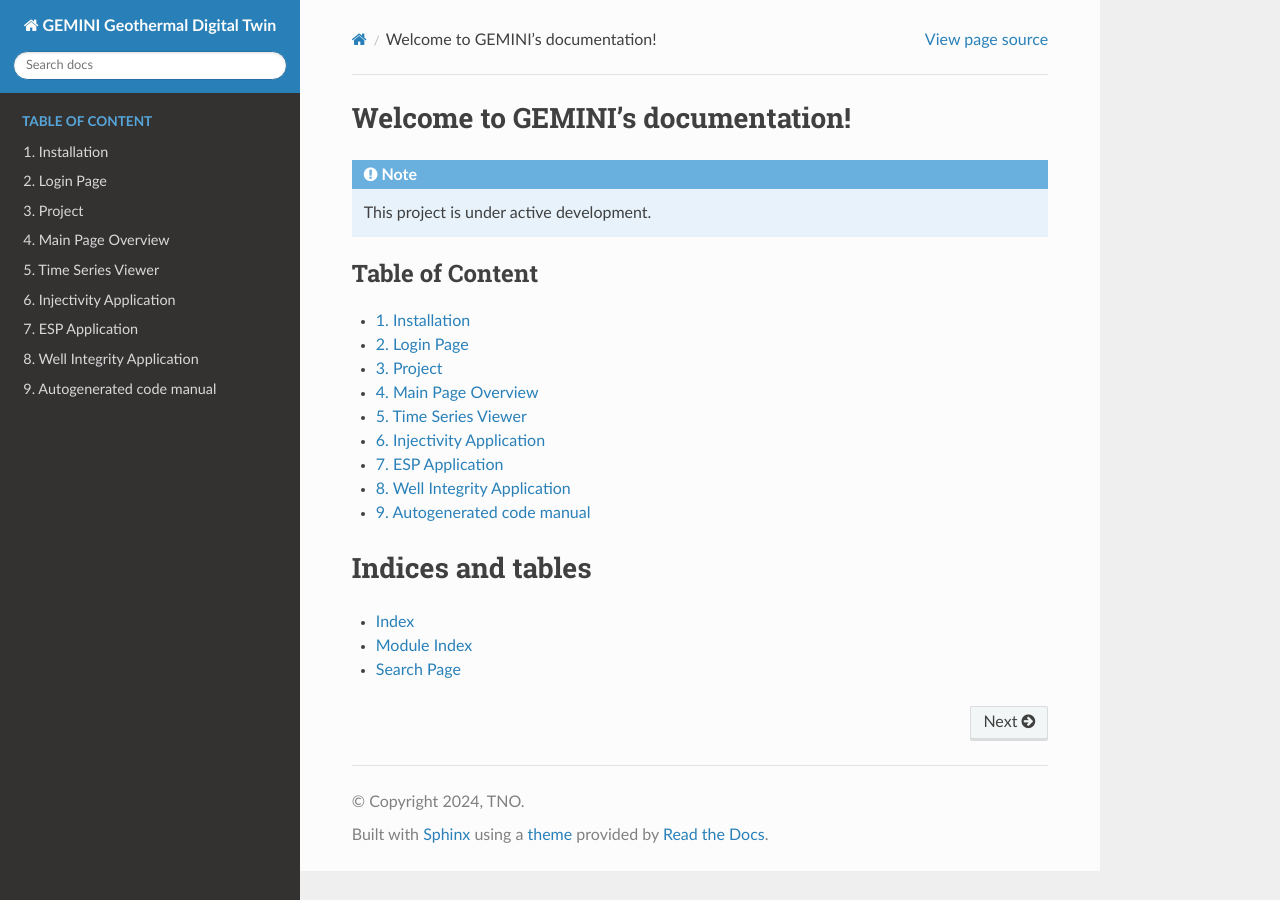
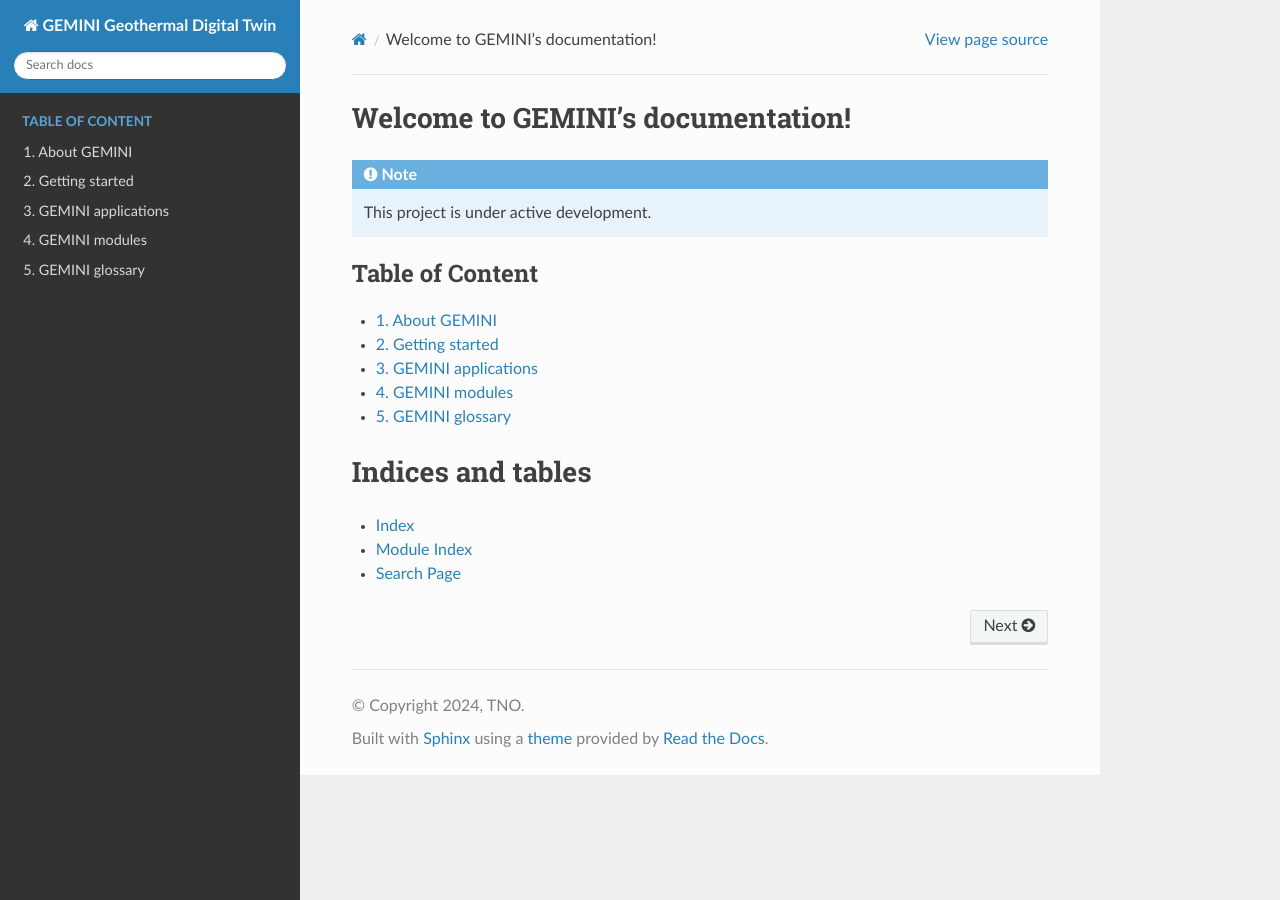
Before and after one commit to GEMINI-Digital-Twin/gemini-documentation, a Sphinx documentation site: the page built from source/index.rst, in a window 1280 px wide. Built offline with Sphinx 7.4.7 and the Read the Docs theme 2.0.0, drawn with Linux system fonts in a browser that asks for light colours.

Commit message:
Updated with new structure and corresponding new files

```diff
--- /dev/null
+++ b/source/about_gemini_overview.rst
@@ -0,0 +1,7 @@
+GEMINI overview
+===========================
+
+
+
+GEMINI architecture
+---------------------------
--- /dev/null
+++ b/source/glossary.rst
@@ -0,0 +1,4 @@
+GEMINI glossary
+===========================
+
+This page provides an overview of the definitions of various terms used in the GEMINI framework.
--- a/source/index.rst
+++ b/source/index.rst
@@ -1,4 +1,5 @@
-.. GEMINI documentation master file, created by
+..
+   GEMINI documentation master file, created by
    sphinx-quickstart on Wed May  3 17:46:45 2023.
    You can adapt this file completely to your liking, but it should at least
    contain the root `toctree` directive.
@@ -16,16 +17,11 @@ Welcome to GEMINI's documentation!
     :numbered:
     :caption: Table of Content
 
-
-    installation
-    login
-    project
-    overview
-    grafana
-    injectivity
-    esp
-    wellintegrity
-    code
+    index_about_gemini
+    index_getting_started
+    index_applications
+    index_modules
+    glossary
 
 
 Indices and tables
--- /dev/null
+++ b/source/index_applications.rst
@@ -0,0 +1,14 @@
+GEMINI applications
+==============================================
+
+Applications are the tools within the GEMINI platform that allow a user to interact with the various models/funtionalities of the system to perform more detailed analyses and visualizations. This page gives an overview of all the applications in the current version of the GEMINI platform.
+
+
+.. toctree::
+    :maxdepth: 1
+    :caption: Applications
+
+    application_grafana
+    application_injectivity
+    application_esp
+    application_wellintegrity
--- /dev/null
+++ b/source/index_getting_started.rst
@@ -0,0 +1,14 @@
+Getting started
+==============================================
+
+In this page you can find the links to all pages that give a general overview to the GEMINI project, structure, and open-source strategy.
+
+
+.. toctree::
+    :maxdepth: 1
+    :caption: Links
+
+    basics_installation
+    basics_login
+    basics_main_page
+    basics_projects
--- /dev/null
+++ b/source/index_modules.rst
@@ -0,0 +1,8 @@
+GEMINI modules
+==============================================
+
+
+
+.. toctree::
+    :maxdepth: 1
+    :caption: Modules
```
Also changed, not shown: source/index_about_gemini.rst (added, +11 -0 lines), source/application_esp.rst (renamed from source/esp.rst), source/application_grafana.rst (renamed from source/grafana.rst), source/application_injectivity.rst (renamed from source/injectivity.rst), source/application_wellintegrity.rst (renamed from source/wellintegrity.rst), source/basics_installation.rst (renamed from source/installation.rst), source/basics_login.rst (renamed from source/login.rst), source/basics_main_page.rst (renamed from source/overview.rst), source/basics_projects.rst (renamed from source/project.rst).
